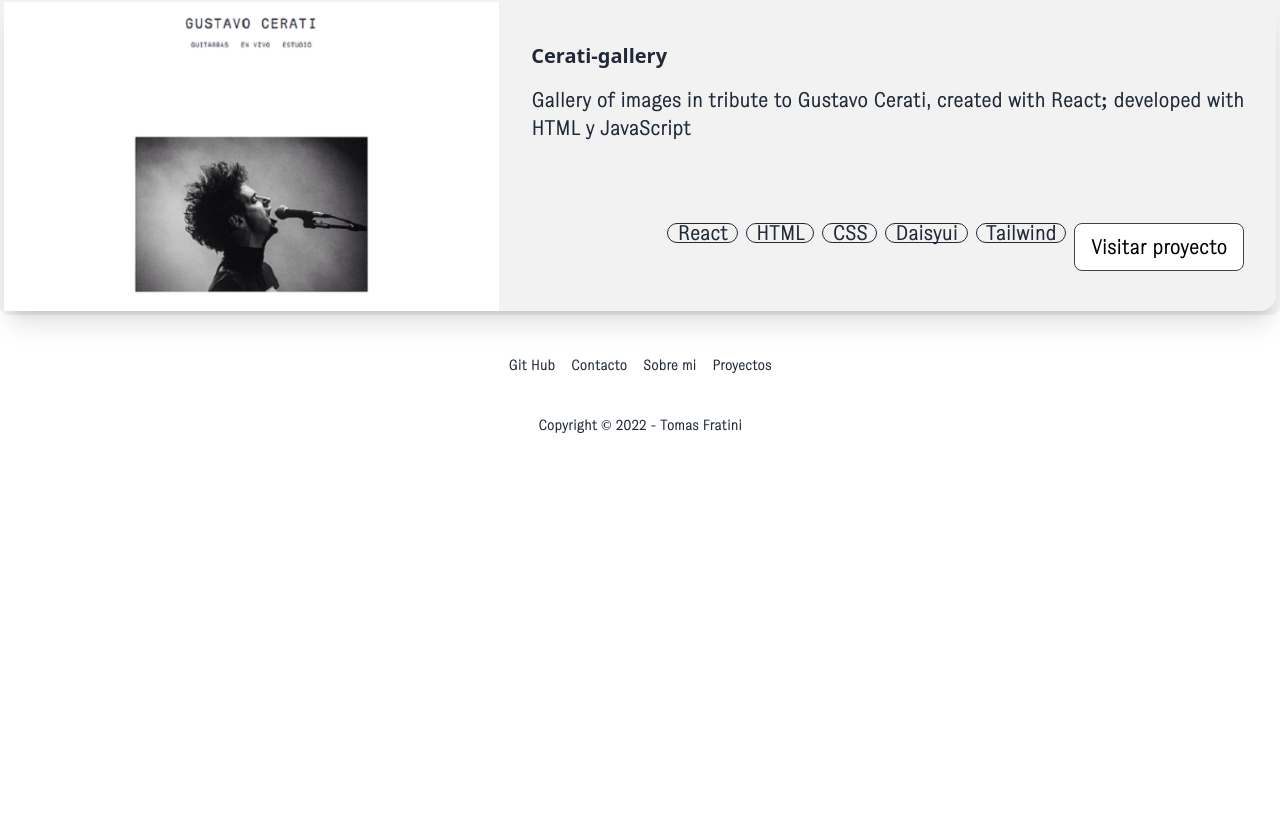
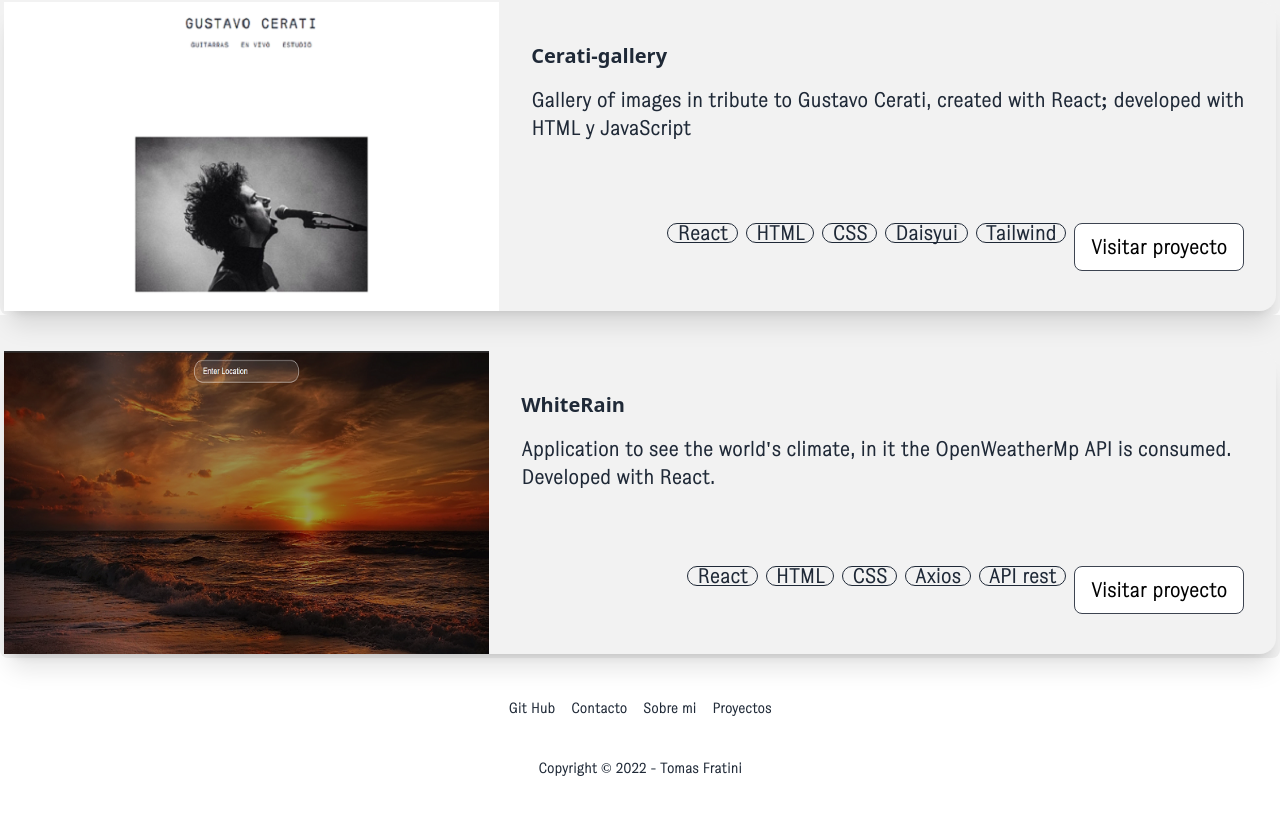
Before and after one commit to TomasFratini/Portfolio, a React (Create React App) app: page / in a window 1280 px wide. Shown: the part 2264-3078 px from the top of the page. Before the commit the page ends 2739 px from the top, so only its background shows below. Built offline with nearby package versions, Linux system fonts and the light colour scheme.

Commit message:
add proyect

```diff
--- a/src/Data/ProyectList.js
+++ b/src/Data/ProyectList.js
@@ -3,7 +3,7 @@ import gardenia from "../img/gardenia.png"
 import sendbox from "../img/sendbox.png"
 import challenge from "../img/challenge.png"
 import cerati from "../img/cerati.png"
-
+import whiterain from "../img/whiterain.png"
 
 
 export const proyectList = [
@@ -63,5 +63,16 @@ export const proyectList = [
     skil4: "Daisyui",
     skil5: "Tailwind",
     skil6: "Firebase"
+},
+{id:"6",
+    name:"WhiteRain",
+    img: whiterain,
+    description:"Application to see the world's climate, in it the OpenWeatherMp API is consumed. Developed with React.",
+    web:"https://cerati.vercel.app/",
+    skil1: "React",
+    skil2: "HTML",
+    skil3: "CSS",
+    skil4: "Axios",
+    skil5: "API rest",
 }
 ]
```
Also changed, not shown: src/img/whiterain.png (added).
